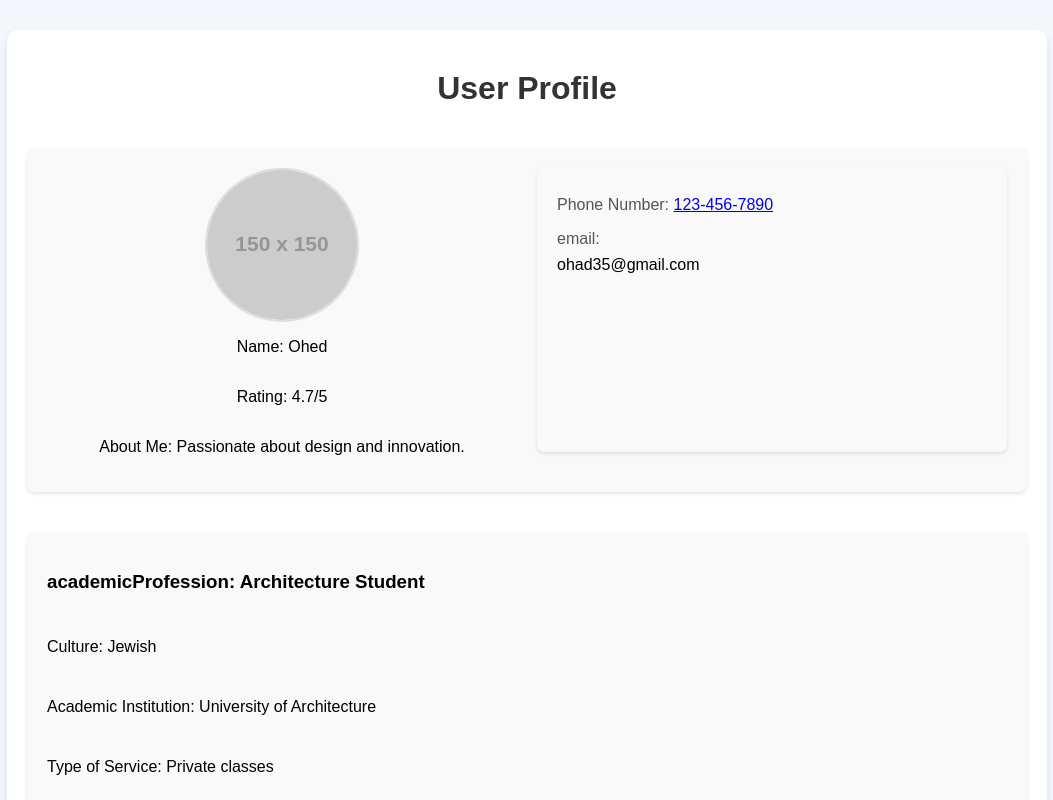
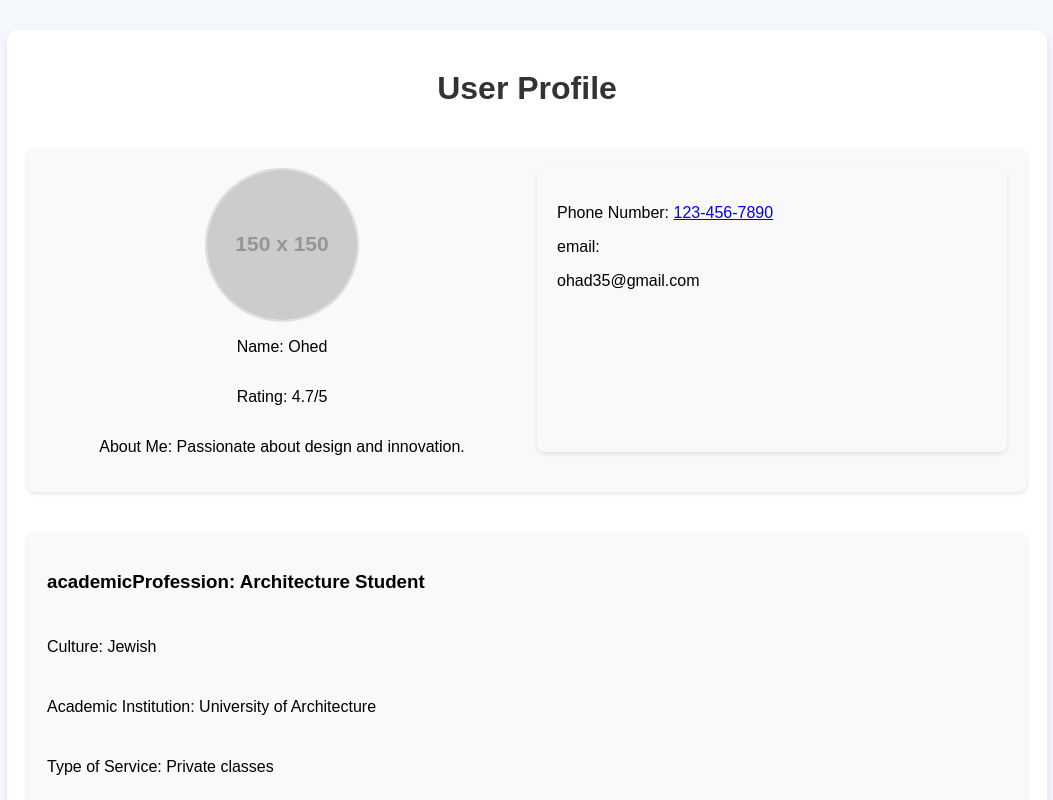
Before and after one commit to tehila97/finelProject, a React (Vite) app in the folder Downloads/appleseeds-final-project-main/appleseeds-final-project-main/: page / in a window 1280 px wide. Shown: the top 800 px of the page, without its empty margins (113-1166 px from the left). Built offline with nearby package versions, Linux system fonts and the light colour scheme.

Commit message:
Update index.css

```diff
--- a/Downloads/appleseeds-final-project-main/appleseeds-final-project-main/src/index.css
+++ b/Downloads/appleseeds-final-project-main/appleseeds-final-project-main/src/index.css
@@ -46,17 +46,7 @@ h1 {
   border-radius: 50%;
   border: 2px solid #ddd;
 }
-.profile-info {
-  display: flex;
-  flex-direction: column;
-  justify-content: center;
-}
 
-.profile-info p {
-  font-size: 16px;
-  margin: 8px 0;
-  color: #555;
-}
 
 .square.top {
   display: grid;
```
